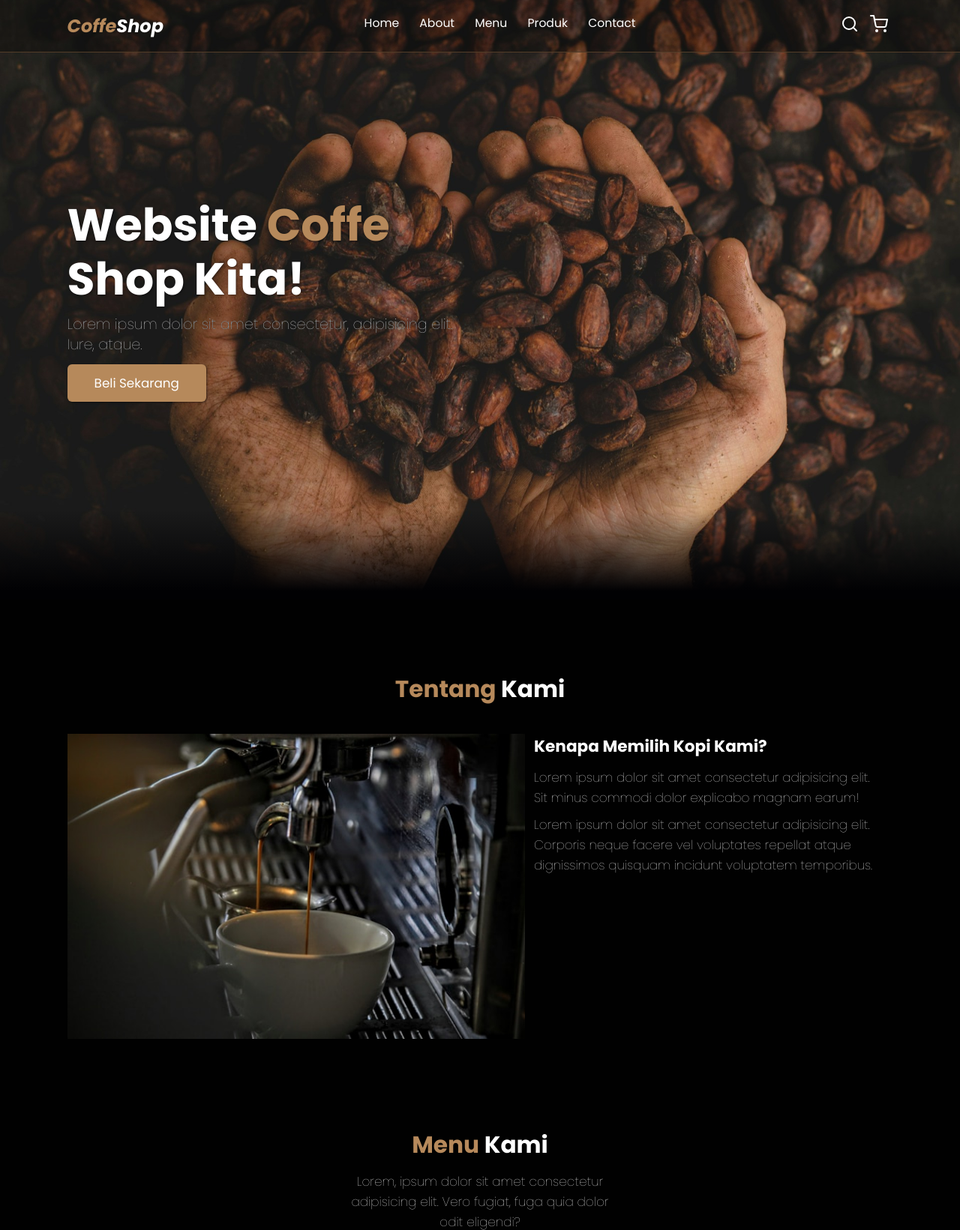
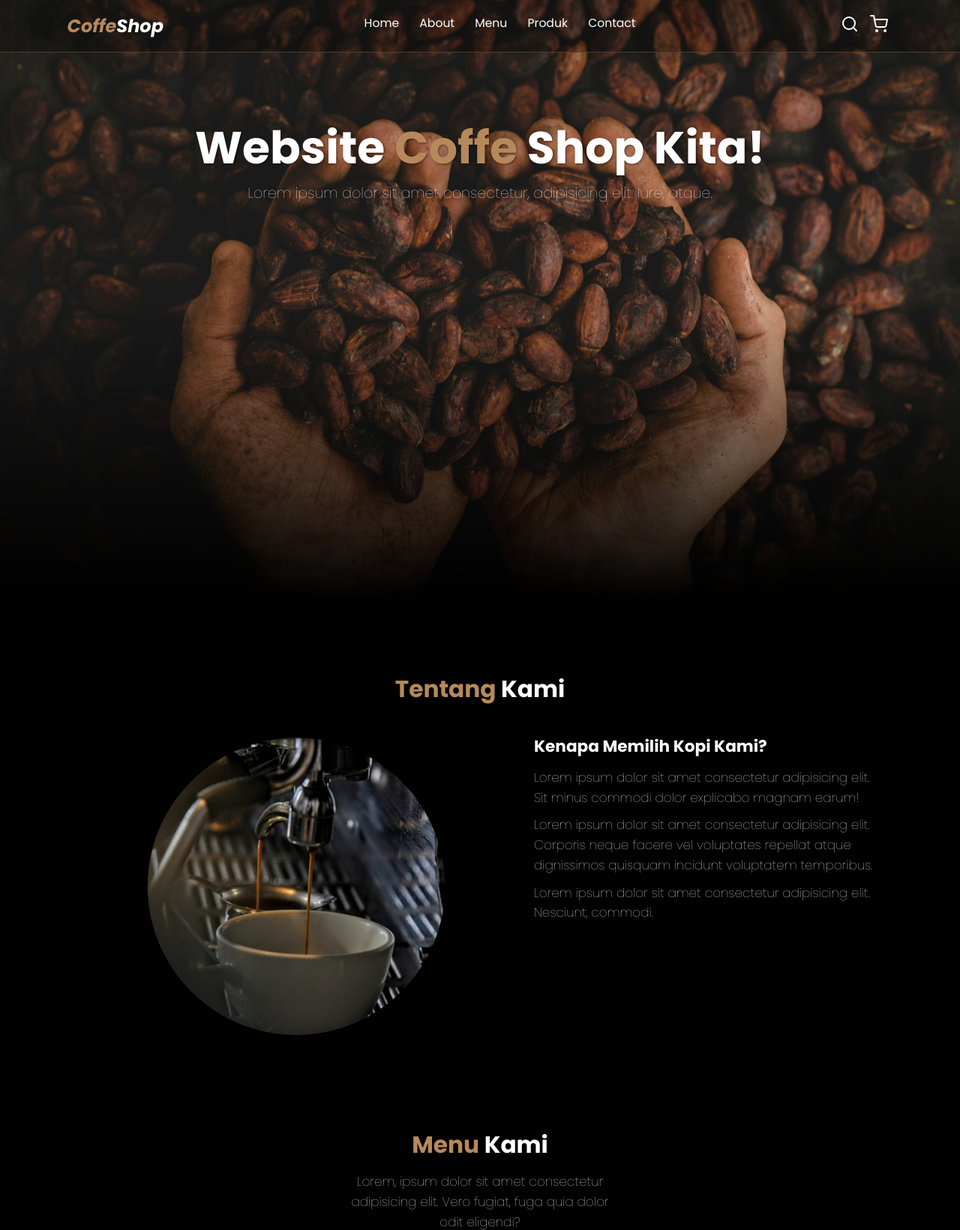
Before and after one commit to Alexandro-K/coffe-shop, a PHP site: page / in a window 1280 px wide. Shown: the top 1641 px of the page at 75% size. Run offline with PHP 8.4, Linux system fonts and the light colour scheme.

Commit message:
third commit

```diff
--- a/css/style.css
+++ b/css/style.css
@@ -198,25 +198,30 @@ body{
     background-size: cover;
     background-position: center 70%;
     position: relative;
+    mask-image: linear-gradient(rgba(0,0,0,1) 50%, rgba(0,0,0,0));
 }
 
-.hero::after{
+/* .hero::after{
     content: '';
     display: block;
     position: absolute;
     width: 100%;
     height: 30%;
     bottom: 0;
-    /* 0 deg moving to the top because we taking it after the hero section
+    0 deg moving to the top because we taking it after the hero section
        3% moving from bottom to top giving dark color
        until reaches 25% the color will be transparent
-    */
+
     background: linear-gradient(0deg, rgba(1, 1, 3, 1) 5%, rgba(255, 255, 255, 0) 50%);
-}
+} */
 
 .hero .content{
     padding: 1.4rem 7%;
-    max-width: 60rem;
+    /* max-width: 60rem; */
+    width: 100%;
+    text-align: center;
+    position: fixed;
+    top: 12rem;
 }
 
 .hero .content h1{
@@ -275,6 +280,11 @@ body{
 
 .about .row .about-img img{
     width: 100%;
+    /* -webkit-mask-image : url('../img/menu/coffe-beans.svg'); */
+    mask-image : url('../img/menu/circle.svg');
+    mask-size: 130%;
+    mask-repeat: no-repeat;
+    mask-position: center;
 }
 
 .about .row .content{
--- a/index.html
+++ b/index.html
@@ -78,7 +78,6 @@
       <main class="content">
         <h1>Website <span>Coffe</span> Shop Kita!</h1>
         <p>Lorem ipsum dolor sit amet consectetur, adipisicing elit. Iure, atque.</p>
-        <a href="#" class="cta">Beli Sekarang</a>
       </main>
     </section>
     <!-- Hero Section end -->
@@ -96,6 +95,7 @@
           <h3>Kenapa Memilih Kopi Kami?</h3>
           <p>Lorem ipsum dolor sit amet consectetur adipisicing elit. Sit minus commodi dolor explicabo magnam earum!</p>
           <p>Lorem ipsum dolor sit amet consectetur adipisicing elit. Corporis neque facere vel voluptates repellat atque dignissimos quisquam incidunt voluptatem temporibus.</p>
+          <p>Lorem ipsum dolor sit amet consectetur adipisicing elit. Nesciunt, commodi.</p>
         </div>
       </div>
     </section>
```
Also changed, not shown: img/menu/circle.svg (added).
